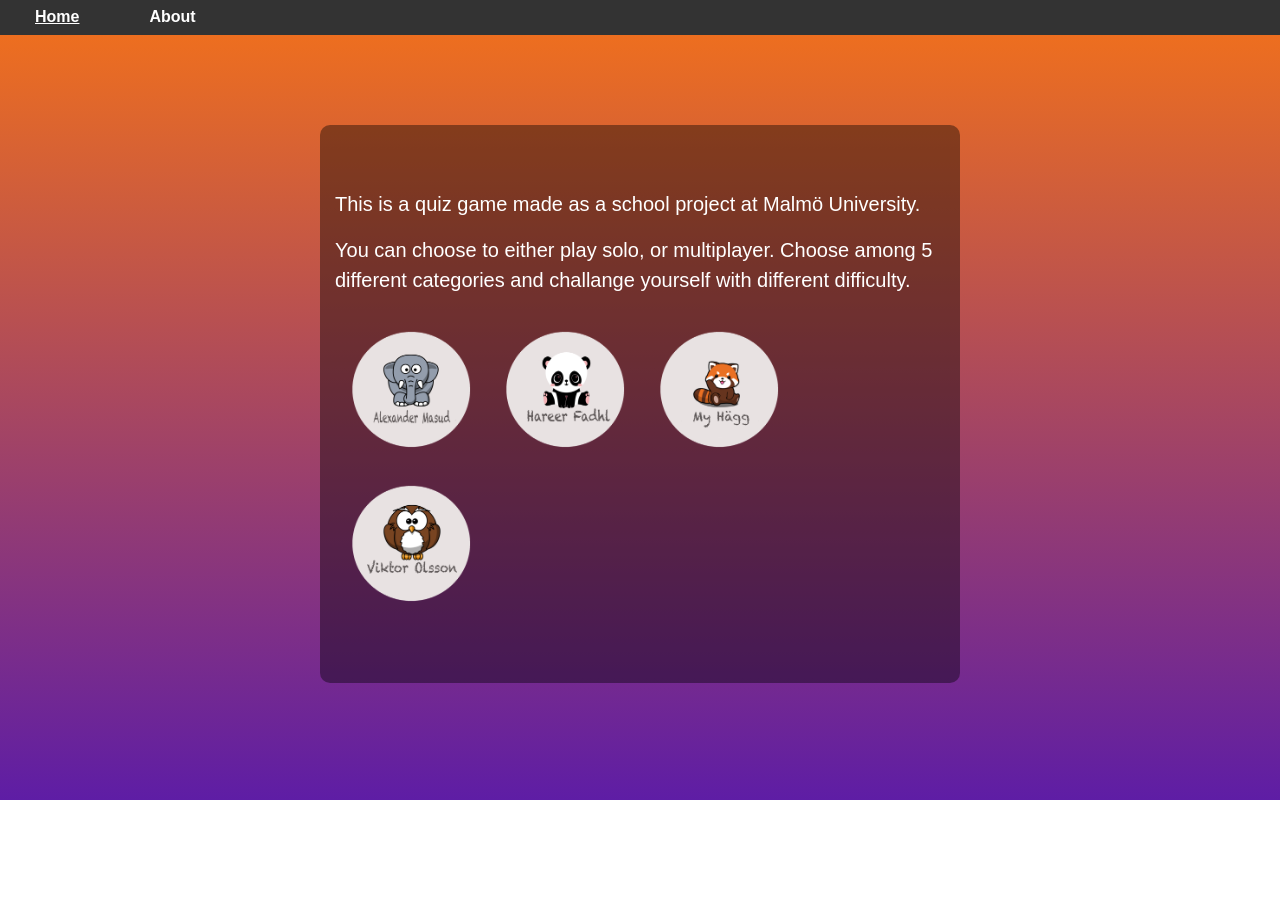
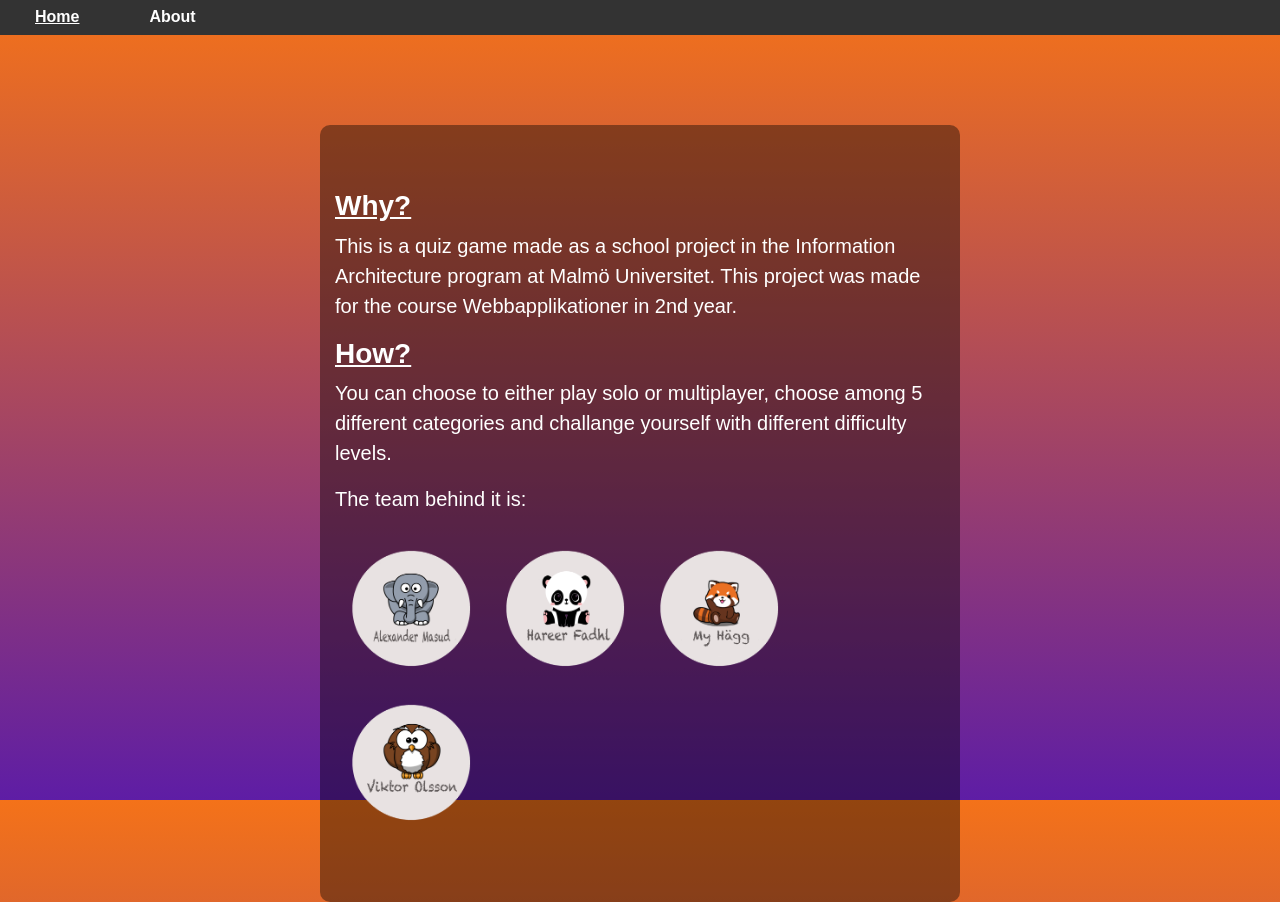
Before and after one commit to alexandermasud/Projekt-webbApp, an Angular app in the folder quiz/: page /about in a window 1280 px wide. Before the commit the page ends 800 px from the top, so only its background shows below. Built offline with nearby package versions, Linux system fonts and the light colour scheme.

Commit message:
Changed about

```diff
--- a/quiz/src/app/about/about.component.css
+++ b/quiz/src/app/about/about.component.css
@@ -27,3 +27,10 @@
 p{
   color: #fff;
 }
+
+h3{
+  text-decoration: underline;
+font-weight: bold;
+color: white;
+
+}
--- a/quiz/src/app/about/about.component.html
+++ b/quiz/src/app/about/about.component.html
@@ -1,11 +1,17 @@
 <div class="jumbotron jumbotron-fluid col-lg-6">
 <div class="container-fluid test">
+  <h3>Why?</h3>
   <p class="lead">
-    This is a quiz game made as a school project at Malmö University.
+    This is a quiz game made as a school project in the Information Architecture program at Malmö Universitet.
+    This project was made for the course Webbapplikationer in 2nd year.
+  </p>
+  <h3>How?</h3>
+  <p class="lead">
+    You can choose to either play solo or multiplayer, choose among 5 different categories and challange yourself
+    with different difficulty levels.
   </p>
   <p class="lead">
-    You can choose to either play solo, or multiplayer. Choose among 5 different categories and challange yourself
-    with different difficulty.
+    The team behind it is:
   </p>
   <div id="CenterPic">
   <img src="/assets/elephant.png" alt="Alexander" class="avatar">
```
